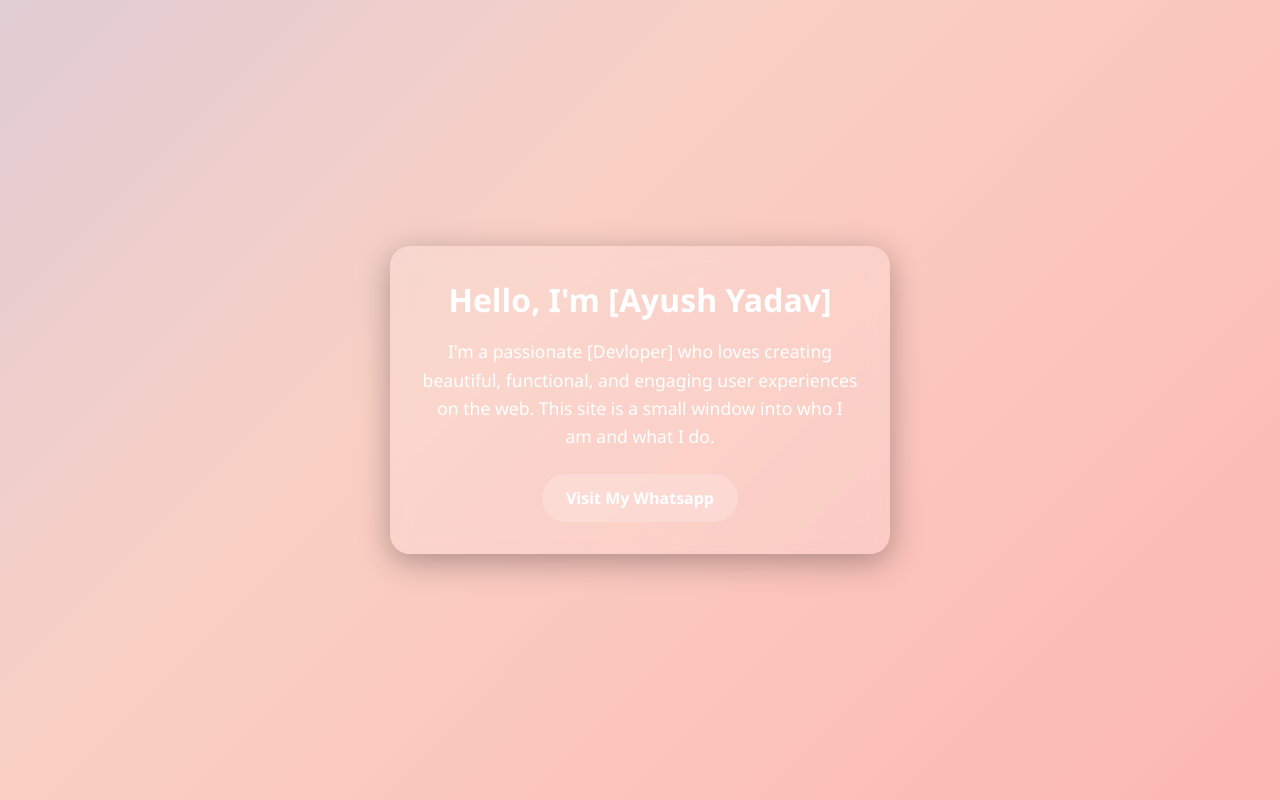
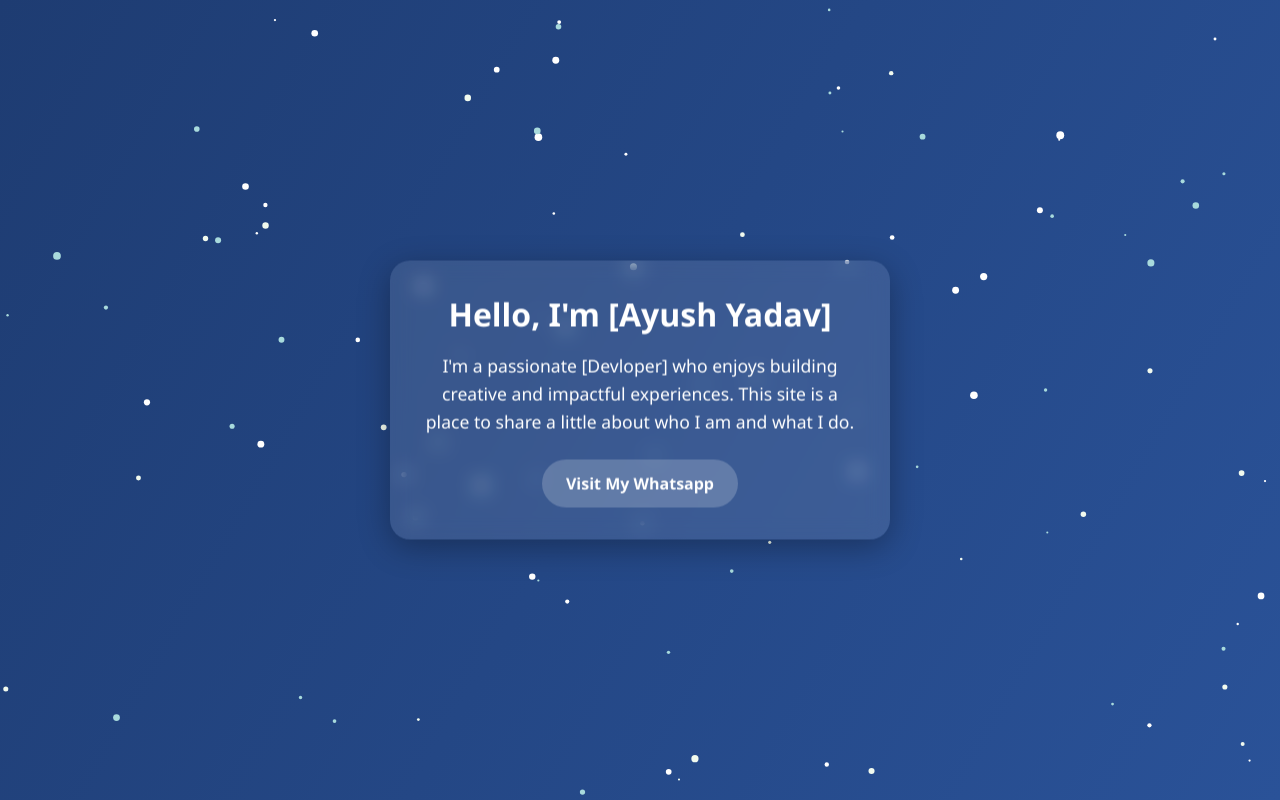
Before and after one commit to AyushXsGit/aboutme, a plain HTML site: page index.html in a window 1280 px wide. Drawn offline with Linux system fonts and the light colour scheme.

Commit message:
added index.html

```diff
--- a/index.html
+++ b/index.html
@@ -1,8 +1,8 @@
 <!DOCTYPE html>
 <html lang="en">
 <head>
-    <meta charset="UTF-8" />
-    <meta name="viewport" content="width=device-width, initial-scale=1.0" />
+    <meta charset="UTF-8">
+    <meta name="viewport" content="width=device-width, initial-scale=1.0">
     <title>About Me</title>
     <style>
         /* Reset */
@@ -12,40 +12,44 @@
             box-sizing: border-box;
         }
 
-        /* Animated Gradient Background */
-        body {
-            height: 100vh;
-            background: linear-gradient(-45deg, #ff9a9e, #fad0c4, #a1c4fd, #c2e9fb);
-            background-size: 400% 400%;
-            animation: gradientBG 15s ease infinite;
-            display: flex;
-            align-items: center;
-            justify-content: center;
-            font-family: 'Segoe UI', Tahoma, Geneva, Verdana, sans-serif;
+        html, body {
+            height: 100%;
+            font-family: 'Segoe UI', Tahoma, sans-serif;
+            overflow: hidden;
         }
 
-        @keyframes gradientBG {
-            0% { background-position: 0% 50%; }
-            50% { background-position: 100% 50%; }
-            100% { background-position: 0% 50%; }
+        /* Canvas for particle animation */
+        #particles {
+            position: absolute;
+            top: 0;
+            left: 0;
+            width: 100%;
+            height: 100%;
+            z-index: -1;
+            background: linear-gradient(120deg, #1e3c72, #2a5298);
         }
 
-        /* Card Style */
+        /* Glass card */
         .card {
-            background: rgba(255, 255, 255, 0.15);
+            position: absolute;
+            top: 50%;
+            left: 50%;
+            transform: translate(-50%, -50%);
+            background: rgba(255, 255, 255, 0.1);
             backdrop-filter: blur(10px);
             border-radius: 20px;
             padding: 2rem;
-            text-align: center;
+            width: 90%;
             max-width: 500px;
             color: white;
+            text-align: center;
             box-shadow: 0 8px 32px rgba(0, 0, 0, 0.3);
             animation: fadeIn 1.5s ease;
         }
 
         @keyframes fadeIn {
-            from { opacity: 0; transform: translateY(30px); }
-            to { opacity: 1; transform: translateY(0); }
+            from { opacity: 0; transform: translate(-50%, -45%); }
+            to { opacity: 1; transform: translate(-50%, -50%); }
         }
 
         h1 {
@@ -58,7 +62,6 @@
             line-height: 1.6;
         }
 
-        /* Button */
         .btn {
             display: inline-block;
             margin-top: 1.5rem;
@@ -78,14 +81,83 @@
     </style>
 </head>
 <body>
+    <canvas id="particles"></canvas>
+
     <div class="card">
         <h1>Hello, I'm [Ayush Yadav]</h1>
         <p>
-            I'm a passionate [Devloper] who loves creating beautiful,
-            functional, and engaging user experiences on the web.
-            This site is a small window into who I am and what I do.
+            I'm a passionate [Devloper] who enjoys building creative and impactful experiences.
+            This site is a place to share a little about who I am and what I do.
         </p>
         <a href="https://wa.me/919622852572" class="btn">Visit My Whatsapp</a>
     </div>
+
+    <script>
+        // Particle animation script
+        const canvas = document.getElementById('particles');
+        const ctx = canvas.getContext('2d');
+
+        let particlesArray;
+        let colors = ['#ffffff', '#a8dadc', '#f1faee'];
+
+        canvas.width = window.innerWidth;
+        canvas.height = window.innerHeight;
+
+        window.addEventListener('resize', function () {
+            canvas.width = window.innerWidth;
+            canvas.height = window.innerHeight;
+            init();
+        });
+
+        class Particle {
+            constructor(x, y, dx, dy, size, color) {
+                this.x = x;
+                this.y = y;
+                this.dx = dx;
+                this.dy = dy;
+                this.size = size;
+                this.color = color;
+            }
+            draw() {
+                ctx.beginPath();
+                ctx.arc(this.x, this.y, this.size, 0, Math.PI * 2, false);
+                ctx.fillStyle = this.color;
+                ctx.fill();
+            }
+            update() {
+                if (this.x + this.size > canvas.width || this.x - this.size < 0) {
+                    this.dx = -this.dx;
+                }
+                if (this.y + this.size > canvas.height || this.y - this.size < 0) {
+                    this.dy = -this.dy;
+                }
+                this.x += this.dx;
+                this.y += this.dy;
+                this.draw();
+            }
+        }
+
+        function init() {
+            particlesArray = [];
+            for (let i = 0; i < 100; i++) {
+                let size = Math.random() * 3 + 1;
+                let x = Math.random() * (canvas.width - size * 2) + size;
+                let y = Math.random() * (canvas.height - size * 2) + size;
+                let dx = (Math.random() - 0.5) * 1;
+                let dy = (Math.random() - 0.5) * 1;
+                let color = colors[Math.floor(Math.random() * colors.length)];
+                particlesArray.push(new Particle(x, y, dx, dy, size, color));
+            }
+        }
+
+        function animate() {
+            requestAnimationFrame(animate);
+            ctx.clearRect(0, 0, canvas.width, canvas.height);
+            particlesArray.forEach(particle => particle.update());
+        }
+
+        init();
+        animate();
+    </script>
 </body>
 </html>
```
